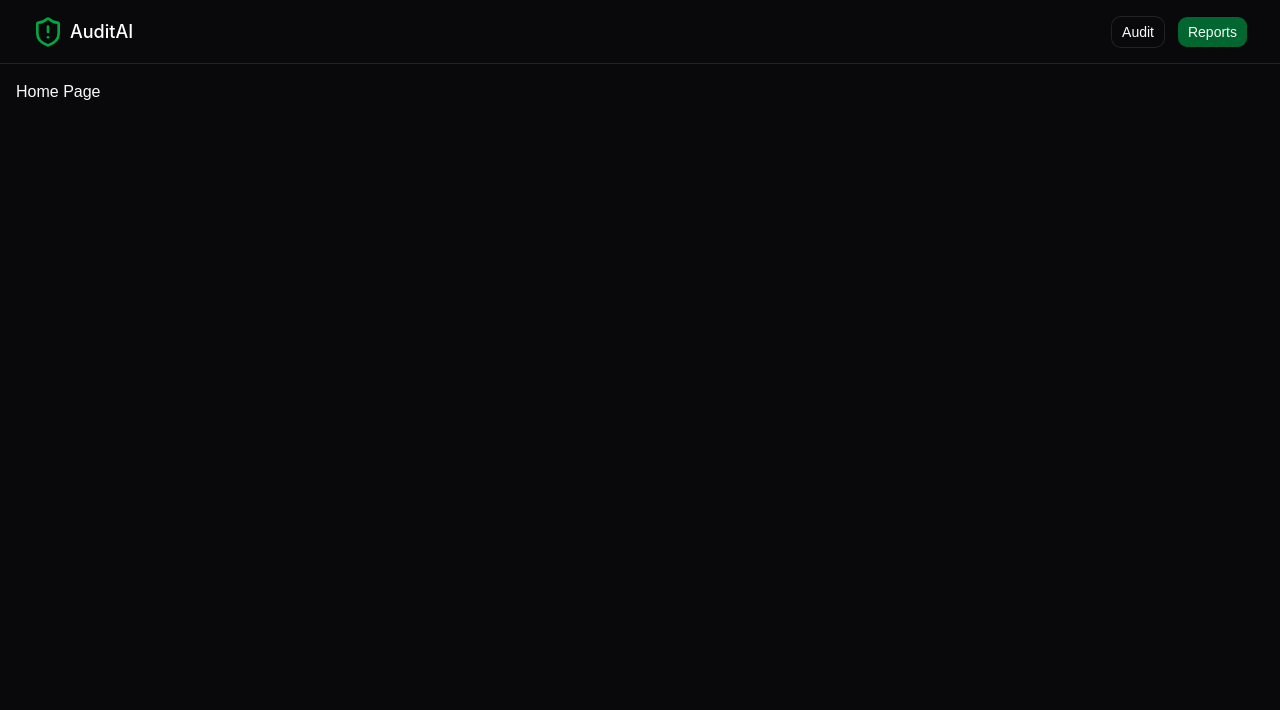
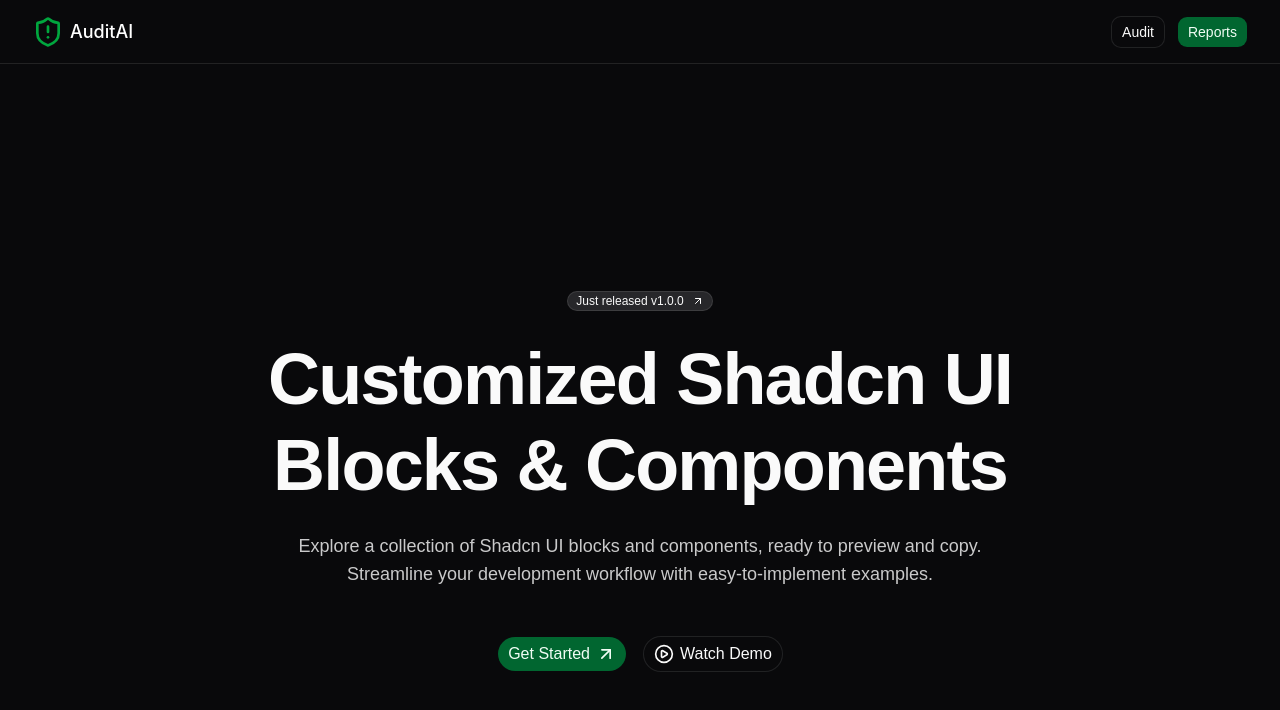
Before and after one commit to AlejandroPanos/ethglobal-ai-auditor, a React (Vite) app in the folder frontend/: page / in a window 1280 px wide. Shown: the top 710 px of the page. Built offline with nearby package versions, Linux system fonts and the light colour scheme.

Commit message:
[add] - Hero to home page

```diff
--- a/frontend/src/pages/HomePage.tsx
+++ b/frontend/src/pages/HomePage.tsx
@@ -1,7 +1,9 @@
+import Hero from "@/components/hero";
+
 const HomePage = () => {
   return (
     <>
-      <h1>Home Page</h1>
+      <Hero />
     </>
   );
 };
```
